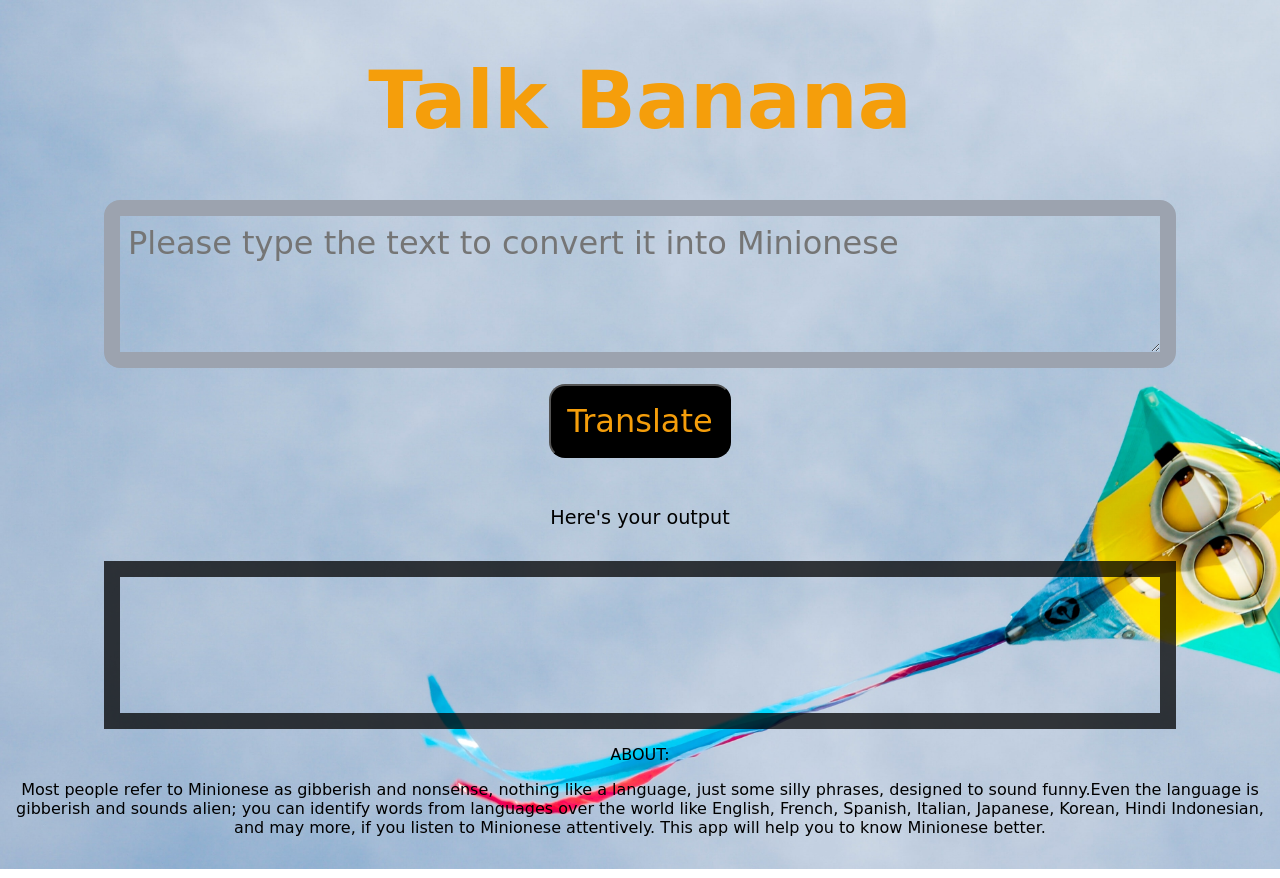
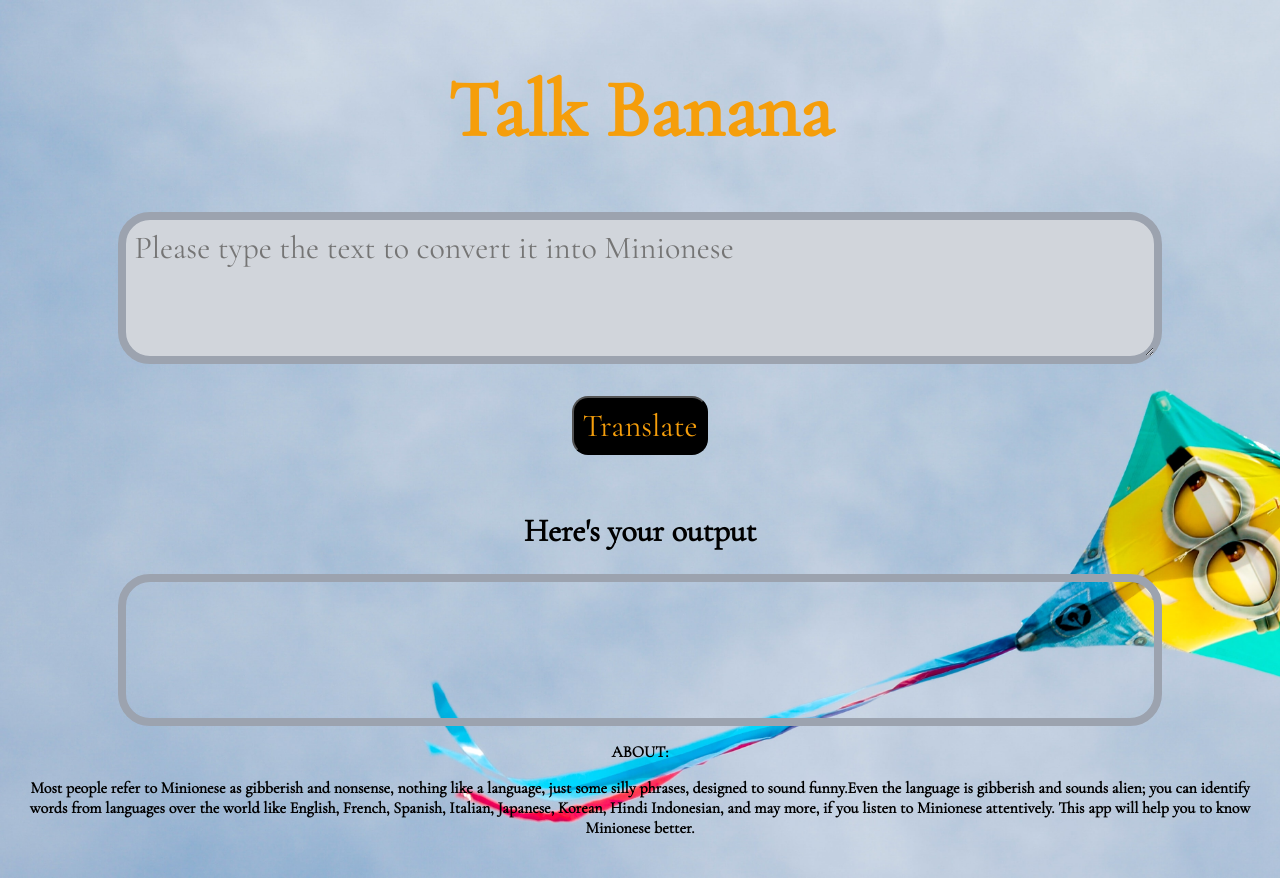
Before and after one commit to kaivalyanandurkar/neogcamp-banana-speak-, a plain HTML site: page index.html in a window 1280 px wide. Drawn offline with nearby package versions, Linux system fonts and the light colour scheme.

Commit message:
style: changed the font styling

```diff
--- a/index.html
+++ b/index.html
@@ -6,19 +6,12 @@
     <meta name="viewport" content="width=device-width, initial-scale=1.0">
     <link rel="stylesheet" href="./styles.css">
     <title>Minionese</title>
-
-    <style>
-
-
-    </style>
-
-
-</head>
+    </head>
 <body>
     <h1 id="heading">Talk Banana</h1>
     <textarea id="txt-input" placeholder="Please type the text to convert it into Minionese"></textarea>
     <button id="btn-translate">Translate</button>
-    <div class="output" style="font-size:larger;">Here's your output</div>
+    <div class="output"">Here's your output</div>
     <div id="output"></div>
     <script src="app.js" type="text/javascript"></script>
 
--- a/styles.css
+++ b/styles.css
@@ -1,18 +1,15 @@
-<link rel="preconnect" href="https://fonts.googleapis.com">
-<link rel="preconnect" href="https://fonts.gstatic.com" crossorigin>
-<link href="https://fonts.googleapis.com/css2?family=Marck+Script&family=Squada+One&display=swap" rel="stylesheet">
+@import url('https://fonts.googleapis.com/css2?family=Cormorant+Garamond&display=swap');
 
 :root {
     --primary-color: #2563EB;
-    --grey-color: #FFFBEB;
+    --grey-color: #D1D5DB;
     --brown-color: #991B1B;
     --black-color: #6B7280;
     --yellow-color: #FCD34D;
 }
 
 body {
-    font-family: 'Marck Script', cursive;
-    margin: 0px;
+    font-family: 'Cormorant Garamond', serif;
     min-height: 100vh;
     display: flex;
     flex-direction: column;
@@ -22,7 +19,7 @@ body {
 
 #heading {
     text-align: center;
-    font-family: 'Marck Script', cursive;
+    font-family: 'Cormorant Garamond', serif;
     font-size: 5rem;
     color: #F59E0B;
 }
@@ -33,27 +30,24 @@ body {
     padding: 0.5rem;
     width: 80%;
     height: 15vh;
-    font-family: 'Marck Script', cursive;
+    font-family: 'Cormorant Garamond', serif;
     font-size: 2rem;
-    border-width: 1rem;
+    border-width: 0.5rem;
     border-color: #9CA3AF;
-    border-radius: 1rem;
+    border-radius: 2rem;
     background-color: var(--grey-color);
 
 }
 
 #btn-translate {
     text-align: center;
-
-
-
 }
 
 button {
-    font-family: 'Marck Script', cursive;
+    font-family: 'Cormorant Garamond', serif;
     display: block;
-    margin: 1rem auto;
-    padding: 1rem;
+    margin: 2rem auto;
+    padding: 0.5rem;
     font-size: 2rem;
     border-radius: 1rem;
     color: #F59E0B;
@@ -62,44 +56,33 @@ button {
 
 .output {
     text-align: center;
-    font-family: 'Marck Script', cursive;
-    margin: 1rem auto;
-    padding: 1rem;
-    font-size: 5rem;
-
-
-
+    font-family: 'Cormorant Garamond', serif;
+    margin: 1.5rem auto;
+    font-size: 2rem;
+    font-weight: bolder;
 
 }
 .footer {
 
 
     padding: 1rem;
-    font-family: 'Marck Script', cursive;
+    font-family: 'Cormorant Garamond', serif;
     font-size: 1rem;
     text-align: center;
+    font-weight: bolder;
 }
 
 
 #output {
-    border: 3px solid black;
-    height: 10vh;
+    margin: auto;
+    display: block;
+    padding: 0.5rem;
     width: 80%;
-    margin: 1rem;
-    padding: 1rem;
-    width: 80%;
-    display: block;
-    margin: auto;
-display: block;
-padding: 0.5rem;
-width: 80%;
-height: 15vh;
-font-family: 'Marck Script', cursive;
-font-size: 2rem;
-border-width: 1rem;
-border-color:#9CA3AF
-border-radius: 1rem;
-background-color: var(--grey-color);
-opacity: 0.75;
-
+    height: 15vh;
+    font-family: 'Cormorant Garamond', serif;
+    font-size: 2rem;
+    border-color: #9CA3AF;
+    border-radius: 2rem;
+    border: solid #9CA3AF;
+    border-width: 0.5rem;
 }
```
